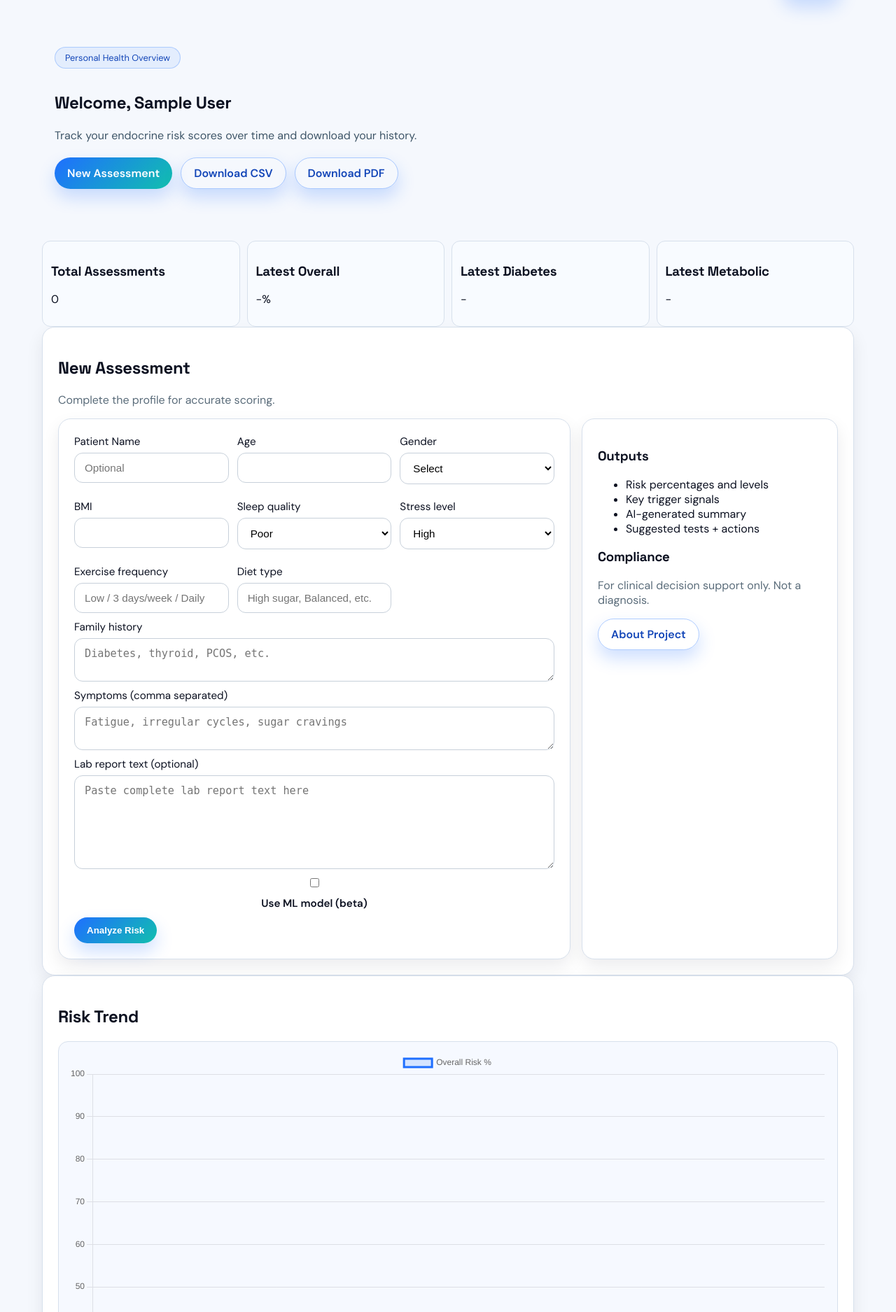
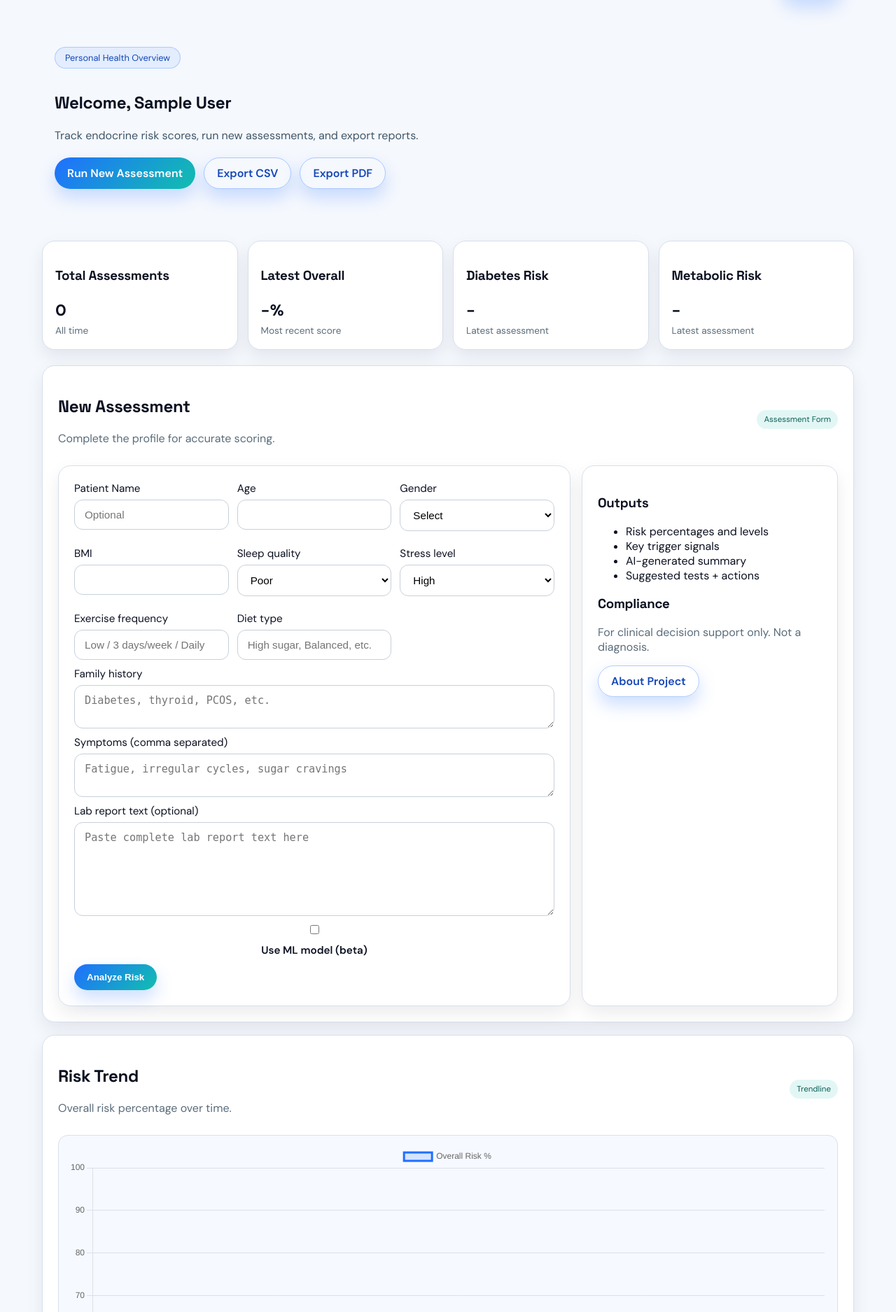
Before and after one commit to endocrineai-hub/endocrine-ai, a Flask app: page /dashboard in a window 1280 px wide. Shown: the part 45-1920 px from the top of the page at 70% size. Run offline with Flask 3, Linux system fonts and the light colour scheme; the visitor is signed in with stand-in values (Sample User, id 1); data that the repository does not hold is empty.

Commit message:
Revamp user dashboard layout

```diff
--- a/backend/static/css/styles.css
+++ b/backend/static/css/styles.css
@@ -778,6 +778,44 @@ td { border: 1px solid var(--line); padding: 8px; text-align: left; font-size: 0
 tbody tr:nth-child(even) td { background: #fbfdff; }
 pre { background: #f5f8fb; border: 1px solid var(--line); padding: 10px; border-radius: 10px; overflow: auto; }
 
+/* User dashboard */
+.dashboard-summary {
+  display: grid;
+  grid-template-columns: repeat(4, 1fr);
+  gap: 14px;
+  margin-bottom: 22px;
+}
+.summary-card {
+  background: #ffffff;
+  border: 1px solid var(--line);
+  border-radius: 18px;
+  padding: 18px;
+  box-shadow: var(--shadow-soft);
+  display: grid;
+  gap: 6px;
+}
+.summary-card p {
+  margin: 0;
+  font-size: 1.4rem;
+  font-weight: 700;
+}
+.summary-card span { font-size: 0.85rem; }
+.dashboard-panel {
+  background: #ffffff;
+  border: 1px solid var(--line);
+  border-radius: 18px;
+  padding: 22px;
+  box-shadow: var(--shadow-soft);
+  margin-bottom: 18px;
+}
+.panel-head {
+  display: flex;
+  justify-content: space-between;
+  align-items: center;
+  margin-bottom: 12px;
+  gap: 10px;
+}
+
 .reveal { opacity: 0; transform: translateY(8px); animation: fadeUp 0.8s ease forwards; }
 @keyframes fadeUp {
   from { opacity: 0; transform: translateY(14px); }
@@ -802,6 +840,7 @@ pre { background: #f5f8fb; border: 1px solid var(--line); padding: 10px; border-
   .form-layout { grid-template-columns: 1fr; }
   .chart-grid { grid-template-columns: 1fr; }
   .stats-grid-hero { grid-template-columns: 1fr 1fr; }
+  .dashboard-summary { grid-template-columns: repeat(2, 1fr); }
   .admin-panels { grid-template-columns: 1fr; }
   .insight-grid { grid-template-columns: 1fr; }
   .footer-inner { flex-direction: column; align-items: flex-start; }
@@ -817,4 +856,5 @@ pre { background: #f5f8fb; border: 1px solid var(--line); padding: 10px; border-
   .risk-bar-row { grid-template-columns: 88px 1fr 40px; }
   .table-top { flex-direction: column; align-items: stretch; }
   .metrics-grid { grid-template-columns: 1fr; }
+  .dashboard-summary { grid-template-columns: 1fr; }
 }
--- a/backend/templates/user_dashboard.html
+++ b/backend/templates/user_dashboard.html
@@ -6,38 +6,47 @@
   <div class="container">
     <p class="pill">Personal Health Overview</p>
     <h1>Welcome, {{ user_name }}</h1>
-    <p class="lead">Track your endocrine risk scores over time and download your history.</p>
+    <p class="lead">Track endocrine risk scores, run new assessments, and export reports.</p>
     <div class="cta-row">
-      <a class="btn" href="#assessment">New Assessment</a>
-      <a class="btn btn-ghost" href="/dashboard/export.csv">Download CSV</a>
-      <a class="btn btn-ghost" href="/dashboard/export.pdf">Download PDF</a>
+      <a class="btn" href="#assessment">Run New Assessment</a>
+      <a class="btn btn-ghost" href="/dashboard/export.csv">Export CSV</a>
+      <a class="btn btn-ghost" href="/dashboard/export.pdf">Export PDF</a>
     </div>
   </div>
 </section>
 
 <main class="container section">
-  <section class="stats-grid">
-    <article class="stat-card">
+  <section class="dashboard-summary">
+    <article class="summary-card">
       <h3>Total Assessments</h3>
       <p>{{ assessments | length }}</p>
+      <span class="muted">All time</span>
     </article>
-    <article class="stat-card">
+    <article class="summary-card">
       <h3>Latest Overall</h3>
       <p>{{ latest.risk_score if latest else '-' }}%</p>
+      <span class="muted">Most recent score</span>
     </article>
-    <article class="stat-card">
-      <h3>Latest Diabetes</h3>
+    <article class="summary-card">
+      <h3>Diabetes Risk</h3>
       <p>{{ latest.diabetes_risk if latest else '-' }}</p>
+      <span class="muted">Latest assessment</span>
     </article>
-    <article class="stat-card">
-      <h3>Latest Metabolic</h3>
+    <article class="summary-card">
+      <h3>Metabolic Risk</h3>
       <p>{{ latest.metabolic_risk if latest else '-' }}</p>
+      <span class="muted">Latest assessment</span>
     </article>
   </section>
 
-  <section id="assessment" class="card">
+  <section id="assessment" class="dashboard-panel">
+    <div class="panel-head">
+      <div>
         <h2>New Assessment</h2>
         <p class="muted">Complete the profile for accurate scoring.</p>
+      </div>
+      <span class="chip">Assessment Form</span>
+    </div>
     <div class="form-layout">
       <section class="card form-card">
         <form id="assessment-form">
@@ -104,9 +113,14 @@
     </div>
   </section>
 
-  <section id="result-section" class="card hidden">
+  <section id="result-section" class="dashboard-panel hidden">
+    <div class="panel-head">
+      <div>
         <h2>Assessment Result</h2>
         <p id="prediction-source" class="muted"></p>
+      </div>
+      <span class="chip">Latest Output</span>
+    </div>
     <div id="ai-summary-wrap" class="card ai-box hidden">
       <h3>AI Clinical Summary</h3>
       <p id="ai-summary"></p>
@@ -141,15 +155,27 @@
     </section>
   </section>
 
-  <section class="card">
+  <section class="dashboard-panel">
+    <div class="panel-head">
+      <div>
         <h2>Risk Trend</h2>
+        <p class="muted">Overall risk percentage over time.</p>
+      </div>
+      <span class="chip">Trendline</span>
+    </div>
     <div class="chart-card">
       <canvas id="user-risk-chart" height="180"></canvas>
     </div>
   </section>
 
-  <section class="card">
+  <section class="dashboard-panel">
+    <div class="panel-head">
+      <div>
         <h2>My Assessments</h2>
+        <p class="muted">Complete assessment history for your account.</p>
+      </div>
+      <span class="chip">History</span>
+    </div>
     {% if not assessments %}
       <p class="muted">No assessments yet. Run your first assessment to see results here.</p>
     {% endif %}
```
Lines whose indentation alone changed are shown as unchanged.
